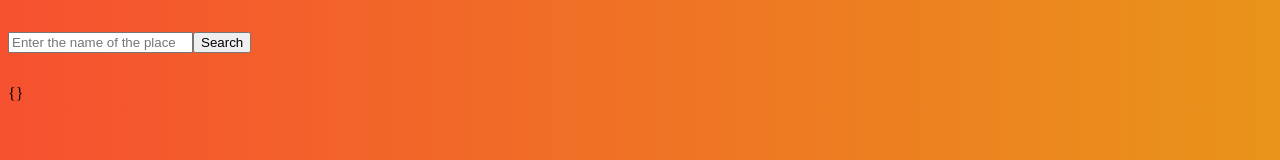
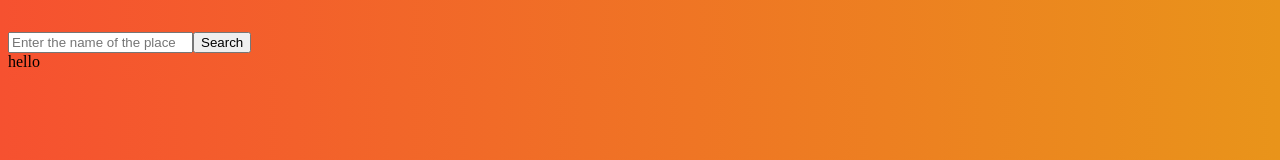
Before and after one commit to aadi30thakur/Weather-App, a React (Create React App) app: page / in a window 1280 px wide. Shown: the top 160 px of the page. Built offline with nearby package versions, Linux system fonts and the light colour scheme; no server answers; the HTML template or start-up script is replaced by a standard one.

Commit message:
working with api

```diff
--- a/src/ApiHelper.js
+++ b/src/ApiHelper.js
@@ -2,11 +2,9 @@ import { API } from "./API";
 
 
 
-export const FetchWeather = ()=>{
-    return fetch(`api.openweathermap.org/data/2.5/weather?q=shimla&appid=${API}`,{
-        method:"GET",
-
-    }).then((response) =>{
+export const FetchWeather = (Value)=>{
+    return fetch(`api.openweathermap.org/data/2.5/weather?q=${Value}&appid=${API}`)
+    .then((response) =>{
         console.log(response)
         return response.json();
     })
--- a/src/FormInput.js
+++ b/src/FormInput.js
@@ -1,6 +1,5 @@
 import React, { useState } from 'react'
 import { FetchWeather } from './ApiHelper'
-import Data from './Data'
 
 const FormInput=()=> {
     const [value, setValue] = useState("")
@@ -14,9 +13,10 @@ const FormInput=()=> {
 
     const settingWeather = ()=>{
 
-        FetchWeather(value).then((res)=>{
-        setWeather(res)
-        console.log(res)
+        FetchWeather(value)
+        .then((res)=>{
+            setWeather(res)
+            console.log(res)
        }
         )
     }
@@ -31,11 +31,14 @@ const FormInput=()=> {
             placeholder="Enter the name of the place"
         />
         <button type="submit"
-            onClick={settingWeather}
+            onClick={settingWeather()}
             >Search</button>
       </form>
+      <div>
+          hello
+        {weather}
 
-      <Data value= {weather} />
+      </div>
         </div>
     )
 }
```
